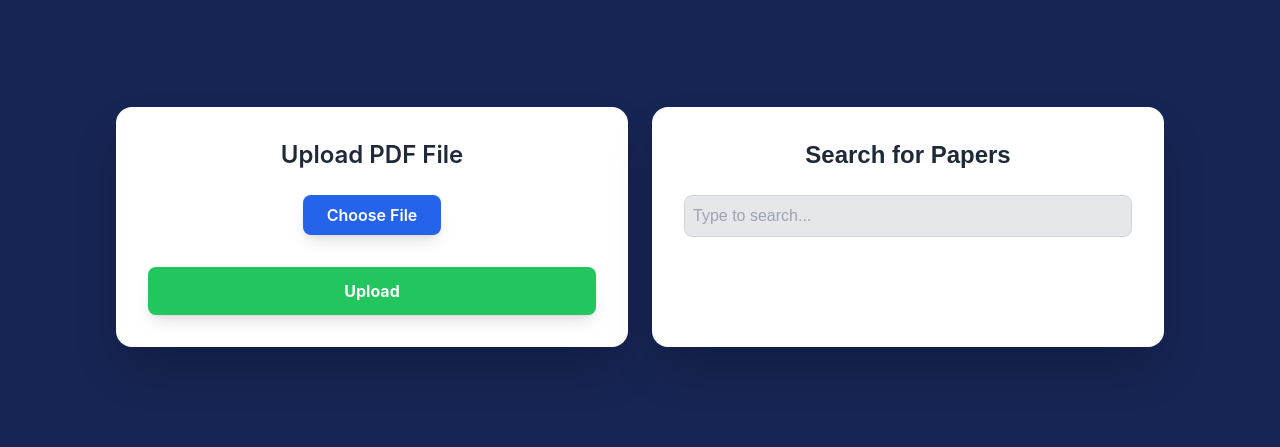
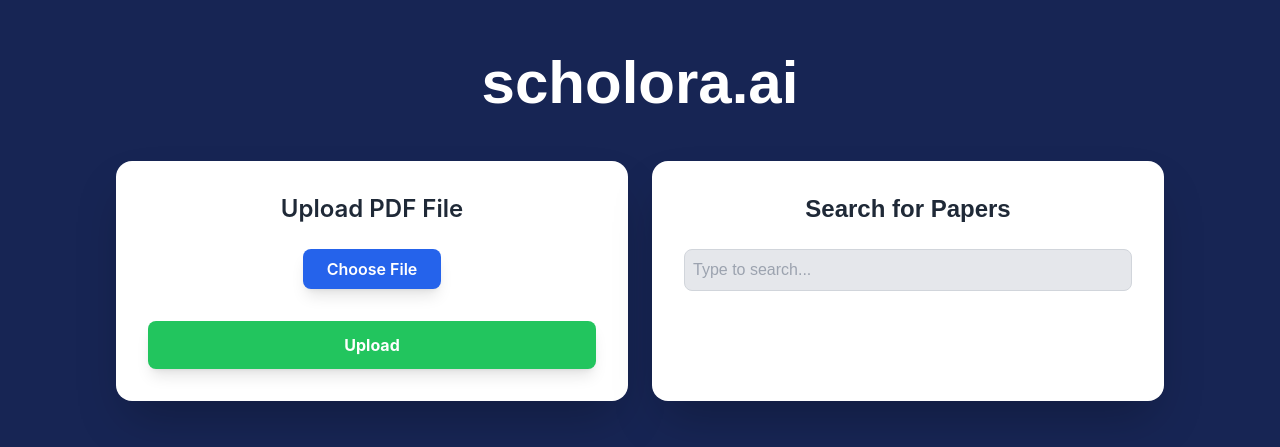
Before and after one commit to aryamankukal/CalHacks, a Next.js app in the folder frontend/: page / in a window 1280 px wide. Shown: the part 173-620 px from the top of the page. Built offline with nearby package versions, Linux system fonts and the light colour scheme.

Commit message:
app name????

```diff
--- a/frontend/src/app/components/comb.js
+++ b/frontend/src/app/components/comb.js
@@ -162,6 +162,9 @@
 
   const FileUploadPage = () => (
     <div className="flex flex-col items-center justify-center min-h-screen bg-blue-950 p-6">
+      <h1 className="text-6xl font-bold text-white mb-12" style={{ fontFamily: 'Orbitron, sans-serif' }}>
+        scholora.ai
+      </h1>
       <div className="flex justify-center w-full gap-6">
         <form
           onSubmit={handleSubmit}
```
